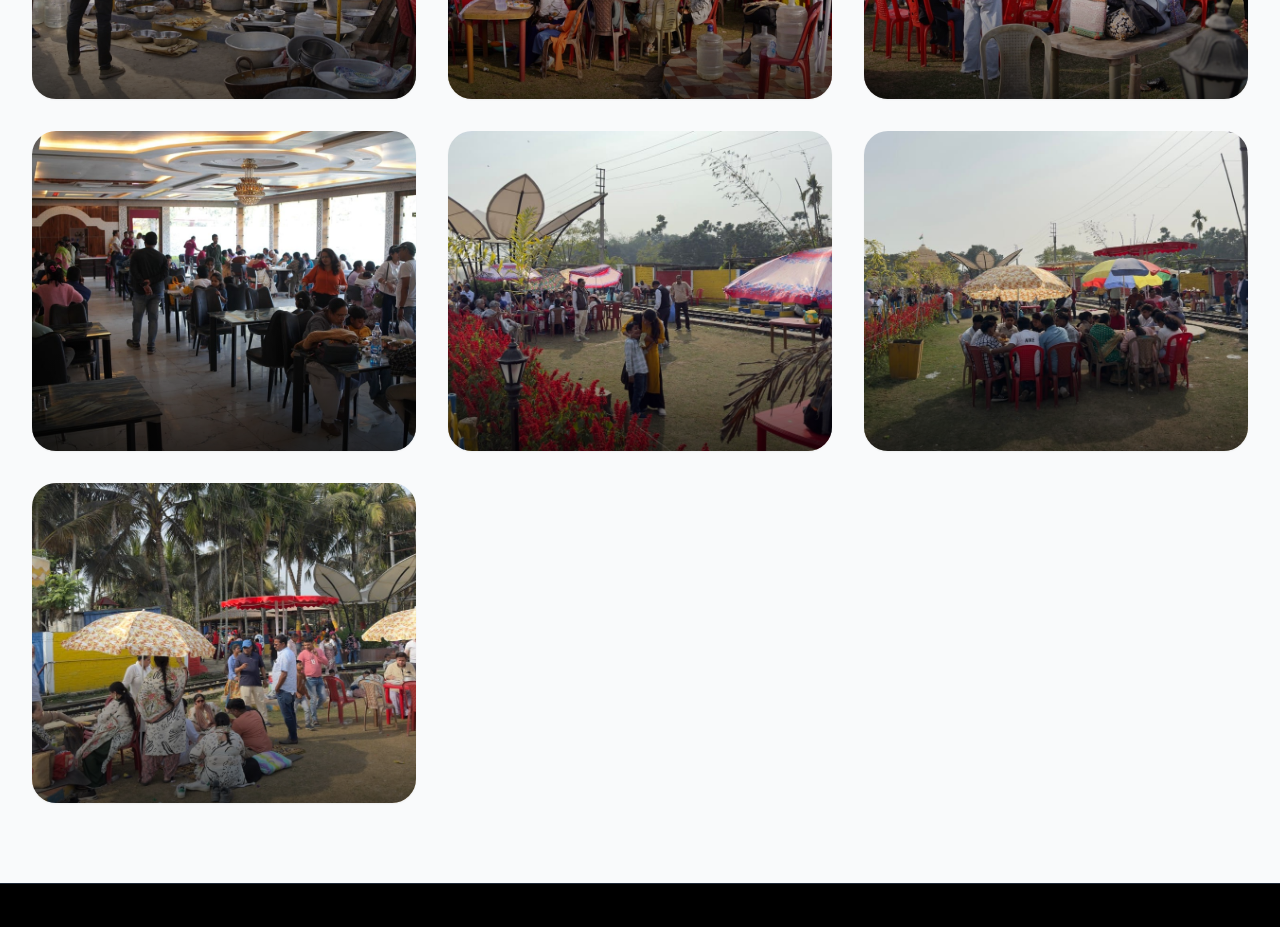
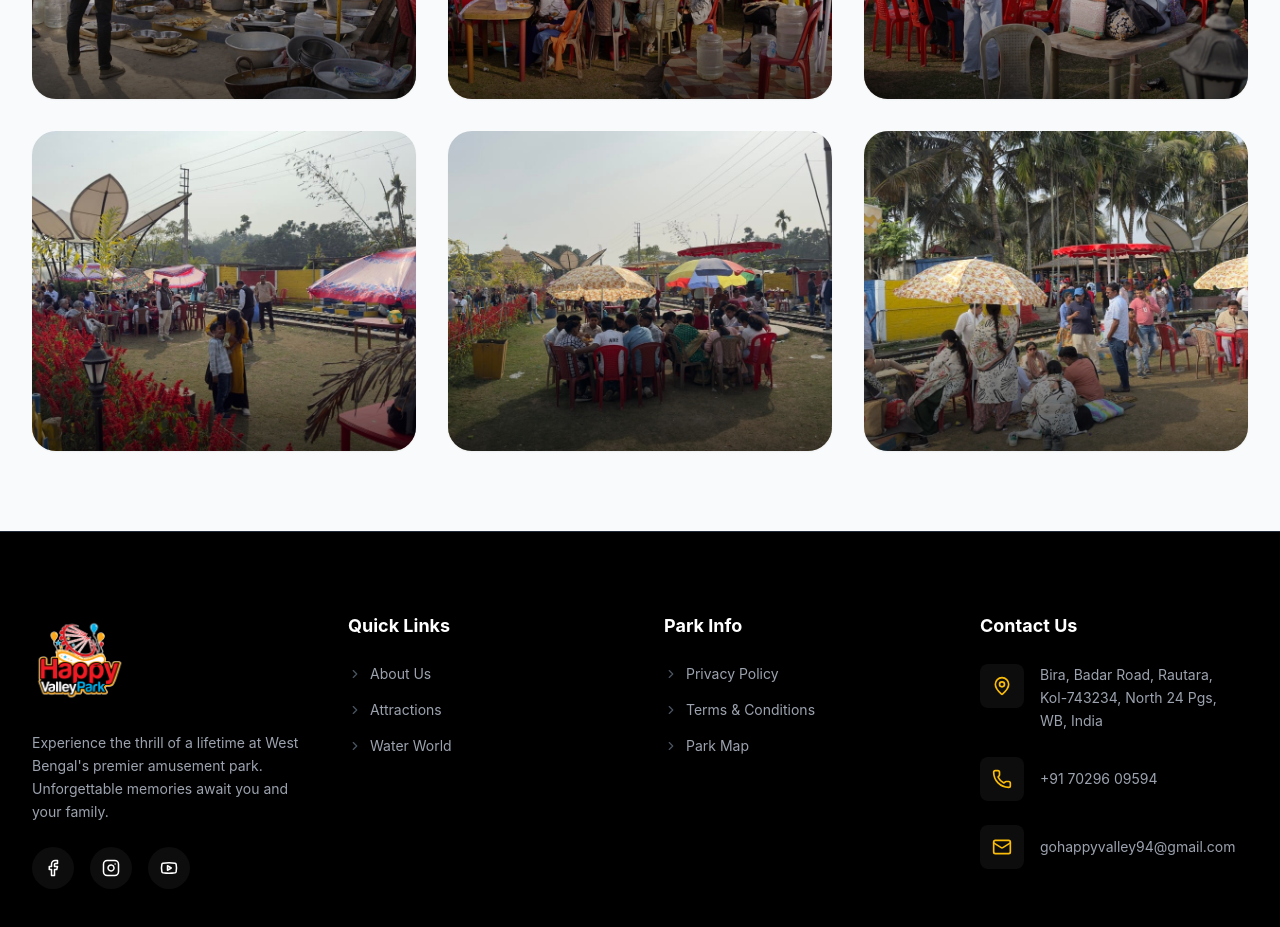
Before and after one commit to royal300/happy_valley_park, a React (Vite) app in the folder updated_ui_react_version/: page /picnic-spot in a window 1280 px wide. Shown: the part 1100-2027 px from the top of the page. Built offline with nearby package versions, Linux system fonts and the light colour scheme.

Commit message:
Removed DSC00529.JPG from Picnic Spot page

```diff
--- a/updated_ui_react_version/src/pages/PicnicSpot.jsx
+++ b/updated_ui_react_version/src/pages/PicnicSpot.jsx
@@ -9,7 +9,7 @@ import picnic3 from '../assets/Picnic Spot/DSC00421.JPG';
 import picnic4 from '../assets/Picnic Spot/DSC00423.JPG';
 import picnic5 from '../assets/Picnic Spot/DSC00425.JPG';
 import picnic6 from '../assets/Picnic Spot/DSC00428.JPG';
-import picnic7 from '../assets/Picnic Spot/DSC00529.JPG';
+
 import picnic8 from '../assets/Picnic Spot/IMG_2519.jpg';
 import picnic9 from '../assets/Picnic Spot/IMG_2521.jpg';
 import picnic10 from '../assets/Picnic Spot/IMG_2522.jpg';
@@ -22,7 +22,7 @@ const PicnicSpot = () => {
         { id: 4, image: picnic4 },
         { id: 5, image: picnic5 },
         { id: 6, image: picnic6 },
-        { id: 7, image: picnic7 },
+
         { id: 8, image: picnic8 },
         { id: 9, image: picnic9 },
         { id: 10, image: picnic10 },
```
